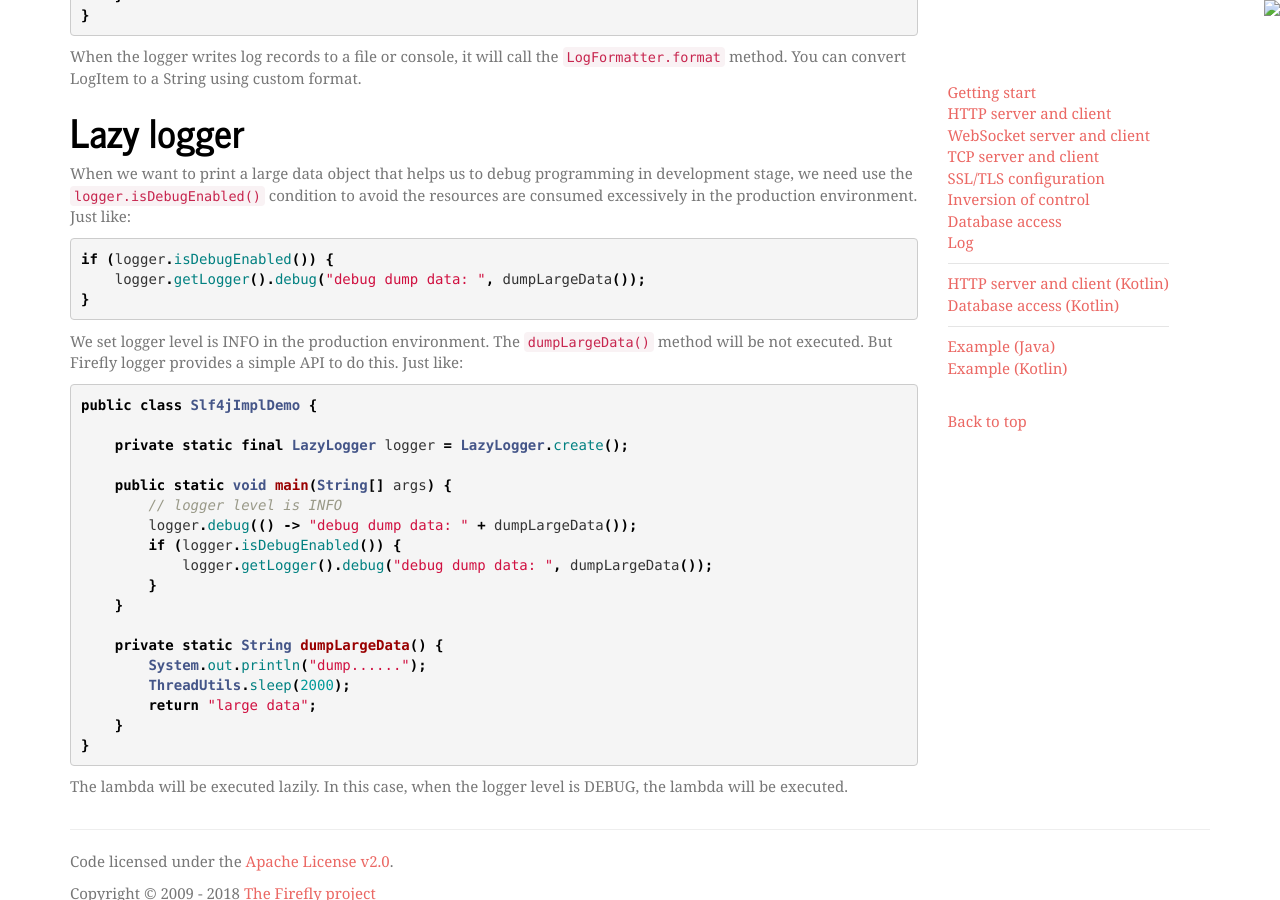
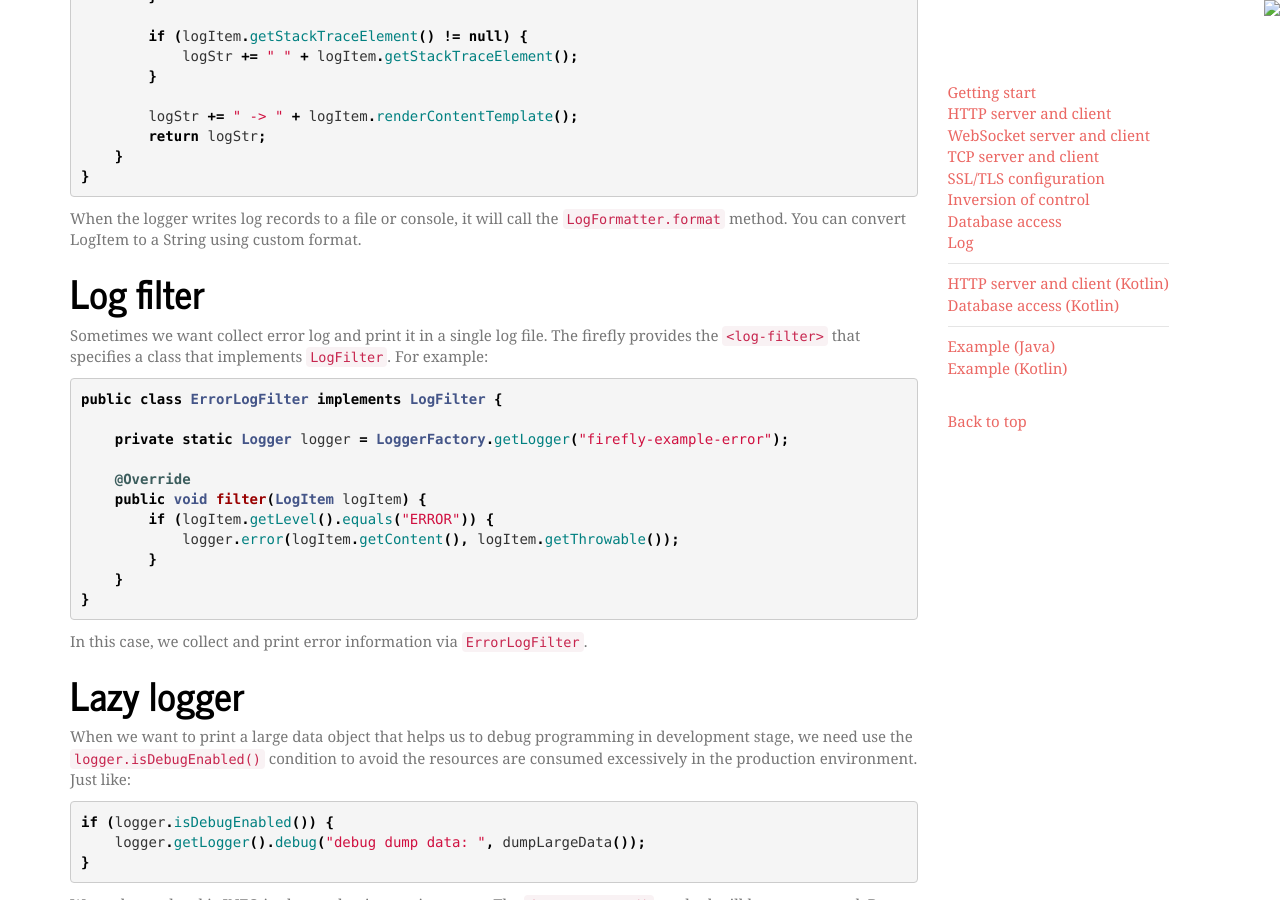
Before and after one commit to hypercube1024/firefly, a Jekyll site: the page built from _docs/log.md, in a window 1280 px wide and 900 px high, scrolled down 2391 px. Built offline with Jekyll 4.4.1, drawn with Linux system fonts in a browser that asks for light colours; some of the changed text lies outside the part shown.

Commit message:
[doc]: add log filter doc

````diff
--- a/_docs/log.md
+++ b/_docs/log.md
@@ -10,6 +10,7 @@ title: Log configuration
 - [Overview](#overview)
 - [Configuration](#configuration)
 - [Log formatter](#log-formatter)
+- [Log filter](#log-filter)
 - [Lazy logger](#lazy-logger)
 
 <!-- /TOC -->
@@ -42,6 +43,7 @@ Add `firefly-log.xml` to classpath
         <level>INFO</level>
         <path>${log.path}</path>
         <formatter>com.firefly.example.common.ExampleLogFormatter</formatter>
+        <log-filter>com.firefly.example.common.ErrorLogFilter</log-filter>
     </logger>
 
     <logger>
@@ -55,15 +57,21 @@ Add `firefly-log.xml` to classpath
         <name>com.firefly.example.reactive</name>
         <level>INFO</level>
         <path>${log.path}</path>
-        <!--<enable-console>true</enable-console>-->
-        <max-file-size>300000</max-file-size>
-        <charset>UTF-8</charset>
         <formatter>com.firefly.example.common.ExampleLogFormatter</formatter>
+        <log-filter>com.firefly.example.common.ErrorLogFilter</log-filter>
     </logger>
 
     <logger>
         <name>com.firefly.example.kotlin</name>
         <level>INFO</level>
+        <path>${log.path}</path>
+        <formatter>com.firefly.example.common.ExampleLogFormatter</formatter>
+        <log-filter>com.firefly.example.common.ErrorLogFilter</log-filter>
+    </logger>
+
+    <logger>
+        <name>firefly-example-error</name>
+        <level>ERROR</level>
         <path>${log.path}</path>
         <formatter>com.firefly.example.common.ExampleLogFormatter</formatter>
     </logger>
@@ -116,6 +124,23 @@ public class ExampleLogFormatter implements LogFormatter {
 ```
 When the logger writes log records to a file or console, it will call the `LogFormatter.format` method. You can convert LogItem to a String using custom format.
 
+# Log filter
+Sometimes we want collect error log and print it in a single log file. The firefly provides the `<log-filter>` that specifies a class that implements `LogFilter`. For example:
+```java
+public class ErrorLogFilter implements LogFilter {
+
+    private static Logger logger = LoggerFactory.getLogger("firefly-example-error");
+
+    @Override
+    public void filter(LogItem logItem) {
+        if (logItem.getLevel().equals("ERROR")) {
+            logger.error(logItem.getContent(), logItem.getThrowable());
+        }
+    }
+}
+```
+In this case, we collect and print error information via `ErrorLogFilter`.
+
 # Lazy logger
 When we want to print a large data object that helps us to debug programming in development stage, we need use the `logger.isDebugEnabled()` condition to avoid the resources are consumed excessively in the production environment. Just like:
 ```java
````
